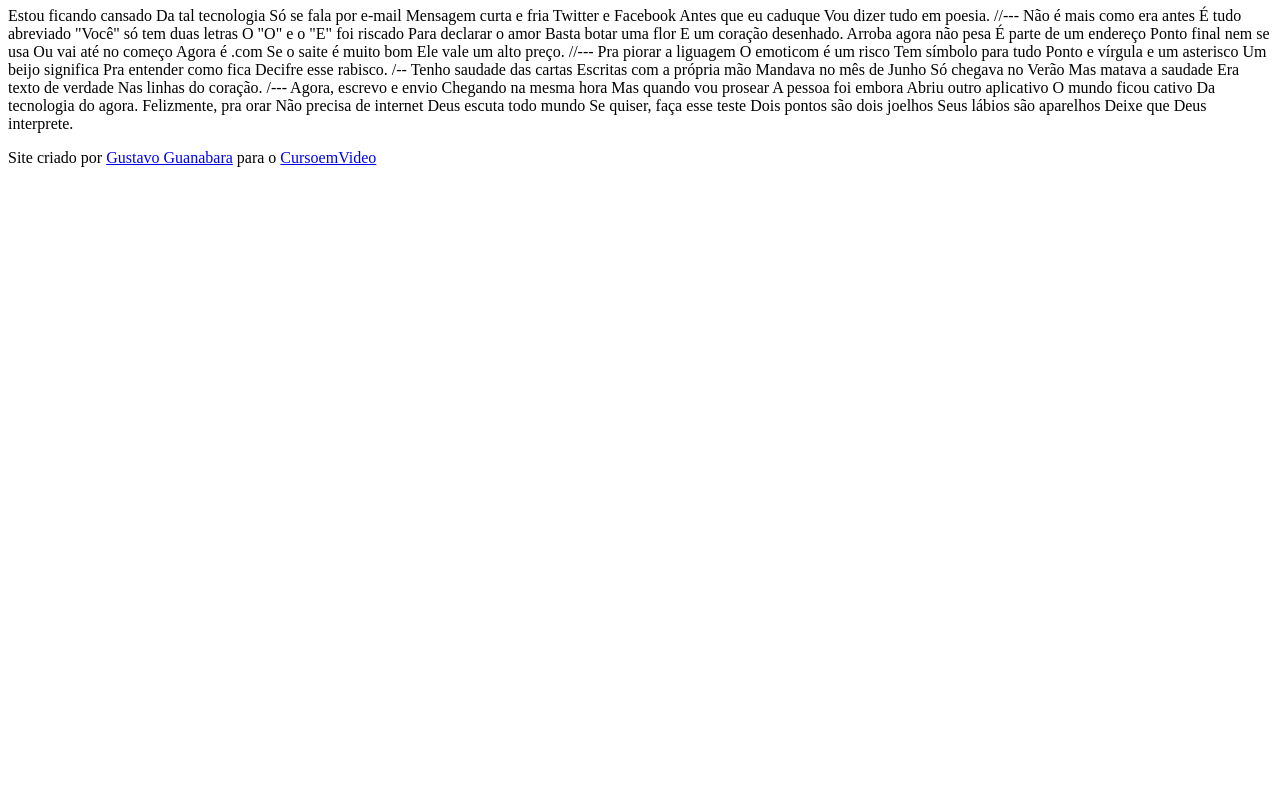
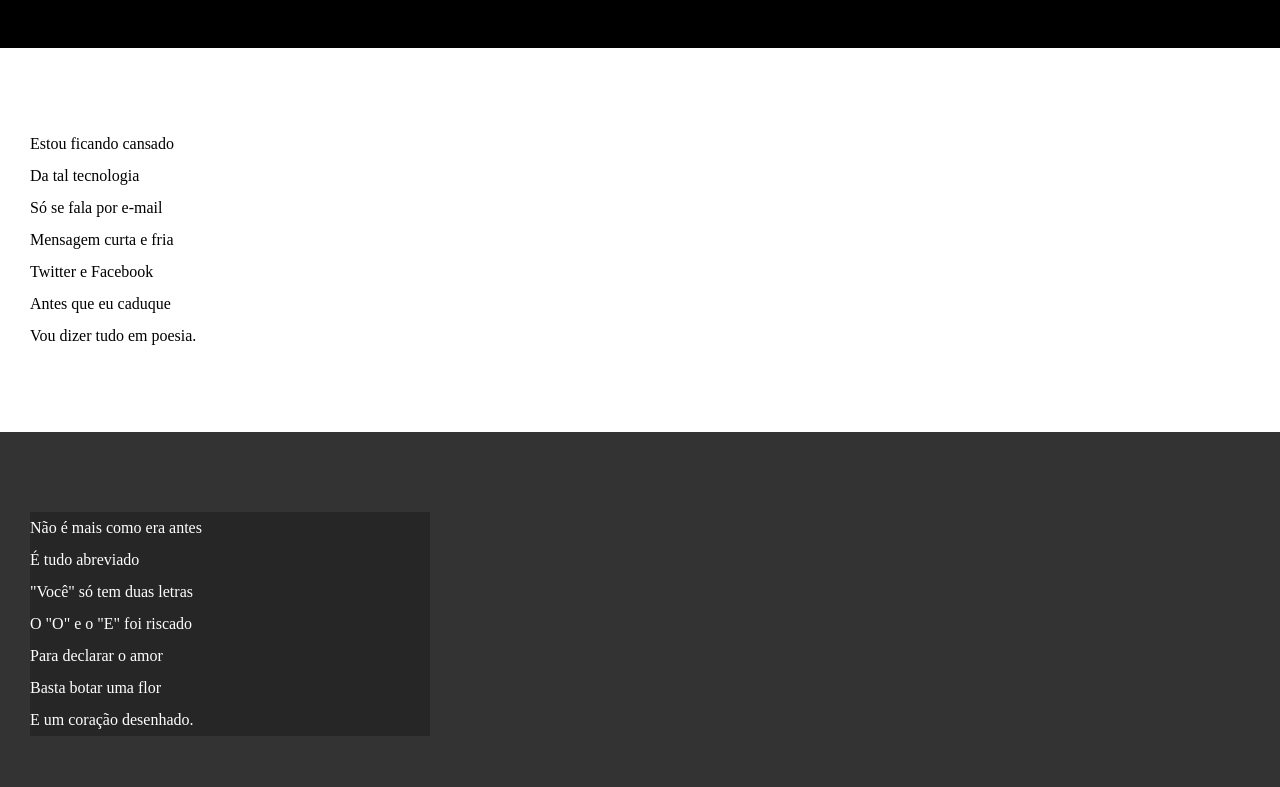
Before and after one commit to LuizHen7/HTML-CSS, a plain HTML site: page Exercicios/desafio012/index.html in a window 1280 px wide. Shown: the part 107-894 px from the top of the page. Before the commit the page ends 800 px from the top, so only its background shows below. Drawn offline with Linux system fonts and the light colour scheme.

Commit message:
Atualizei tudo

```diff
--- /dev/null
+++ b/Exercicios/desafio012/estilo/style.css
@@ -0,0 +1,65 @@
+@charset "UTF-8";
+
+* {
+    margin: 0px;
+    padding: 0px;
+}
+
+html, body {
+    min-height: 100vh;
+    background-color: darkgray;
+}
+
+header {
+    background-color: black;
+    color: white;
+    text-align: center;
+}
+
+header > h1 {
+    padding-top: 50px;
+    font-variant: small-caps;
+}
+
+header > p {
+    padding-bottom: 50px;
+}
+
+header a, footer a {
+    color: white;
+    text-decoration: none;
+    font-weight: bolder;
+}
+
+header a:hover, footer a:hover {
+    text-decoration: underline;
+}
+
+section {
+    padding-top: 10vh;
+    padding-bottom: 10vh;
+    line-height: 2em;
+    padding-left: 30px;
+}
+
+section.normal {
+    background-color: white;
+    color: black;
+}
+
+section.imagem {
+    background-color: rgb(51, 51, 51);
+    color: white;
+}
+
+section.imagem > p {
+    width: 400px;
+    background-color: rgb(0, 0, 0, 0.253);
+}
+
+footer {
+    background-color: black;
+    color: white;
+    text-align: center;
+    padding: 10px;
+}
--- a/Exercicios/desafio012/index.html
+++ b/Exercicios/desafio012/index.html
@@ -4,6 +4,7 @@
     <meta charset="UTF-8">
     <meta name="viewport" content="width=device-width, initial-scale=1.0">
     <title>Cordel Moderno</title>
+    <link rel="stylesheet" href="estilo/style.css">
 </head>
 <body>
     <header>
@@ -15,68 +16,84 @@
         </p>
     </header>
 
-    Estou ficando cansado
-    Da tal tecnologia
-    Só se fala por e-mail
-    Mensagem curta e fria
-    Twitter e Facebook
-    Antes que eu caduque
-    Vou dizer tudo em poesia.
+    <section class="normal">
+        <p>
+            Estou ficando cansado <br>
+            Da tal tecnologia <br>
+            Só se fala por e-mail <br>
+            Mensagem curta e fria <br>
+            Twitter e Facebook <br>
+            Antes que eu caduque <br>
+            Vou dizer tudo em poesia.
+        </p>
+    </section>
 
-    //---
+    <section class="imagem">
+        <p>
+            Não é mais como era antes <br>
+            É tudo abreviado <br>
+            "Você" só tem duas letras <br>
+            O "O" e o "E" foi riscado <br>
+            Para declarar o amor <br>
+            Basta botar uma flor <br>
+            E um coração desenhado.
+        </p>
+    </section>
 
-    Não é mais como era antes
-    É tudo abreviado
-    "Você" só tem duas letras
-    O "O" e o "E" foi riscado
-    Para declarar o amor
-    Basta botar uma flor
-    E um coração desenhado.
-    Arroba agora não pesa
-    É parte de um endereço
-    Ponto final nem se usa
-    Ou vai até no começo
-    Agora é .com
-    Se o saite é muito bom
-    Ele vale um alto preço.
+    <section class="normal">
+        <p>
+            Arroba agora não pesa <br>
+            É parte de um endereço <br>
+            Ponto final nem se usa <br>
+            Ou vai até no começo <br>
+            Agora é .com <br>
+            Se o saite é muito bom <br>
+            Ele vale um alto preço.
+        </p>
 
-    //---
+        <p>
+            Pra piorar a liguagem <br>
+            O emoticom é um risco <br>
+            Tem símbolo para tudo <br>
+            Ponto e vírgula e um asterisco <br>
+            Um beijo significa <br>
+            Pra entender como fica <br>
+            Decifre esse rabisco.
+        </p>
+    </section>
 
-    Pra piorar a liguagem
-    O emoticom é um risco
-    Tem símbolo para tudo
-    Ponto e vírgula e um asterisco
-    Um beijo significa
-    Pra entender como fica
-    Decifre esse rabisco.
+    <section class="imagem">
+        <p>
+            Tenho saudade das cartas <br>
+            Escritas com a própria mão <br>
+            Mandava no mês de Junho <br>
+            Só chegava no Verão <br>
+            Mas matava a saudade <br>
+            Era texto de verdade <br>
+            Nas linhas do coração.
+        </p>
+    </section>
 
-    /--
+    <section class="normal">
+        <p>
+            Agora, escrevo e envio <br>
+            Chegando na mesma hora <br>
+            Mas quando vou prosear <br>
+            A pessoa foi embora <br>
+            Abriu outro aplicativo <br>
+            O mundo ficou cativo <br>
+            Da tecnologia do agora.
+        </p>
 
-    Tenho saudade das cartas
-    Escritas com a própria mão
-    Mandava no mês de Junho
-    Só chegava no Verão
-    Mas matava a saudade
-    Era texto de verdade
-    Nas linhas do coração.
-
-    /---
-
-    Agora, escrevo e envio
-    Chegando na mesma hora
-    Mas quando vou prosear
-    A pessoa foi embora
-    Abriu outro aplicativo
-    O mundo ficou cativo
-    Da tecnologia do agora.
-
-    Felizmente, pra orar
-    Não precisa de internet
-    Deus escuta todo mundo
-    Se quiser, faça esse teste
-    Dois pontos são dois joelhos
-    Seus lábios são aparelhos
-    Deixe que Deus interprete.
+        <p> Felizmente, pra orar <br>
+            Não precisa de internet <br>
+            Deus escuta todo mundo <br>
+            Se quiser, faça esse teste <br>
+            Dois pontos são dois joelhos <br>
+            Seus lábios são aparelhos <br>
+            Deixe que Deus interprete.
+        </p>
+    </section>
 
     <footer>
         <p>
```
